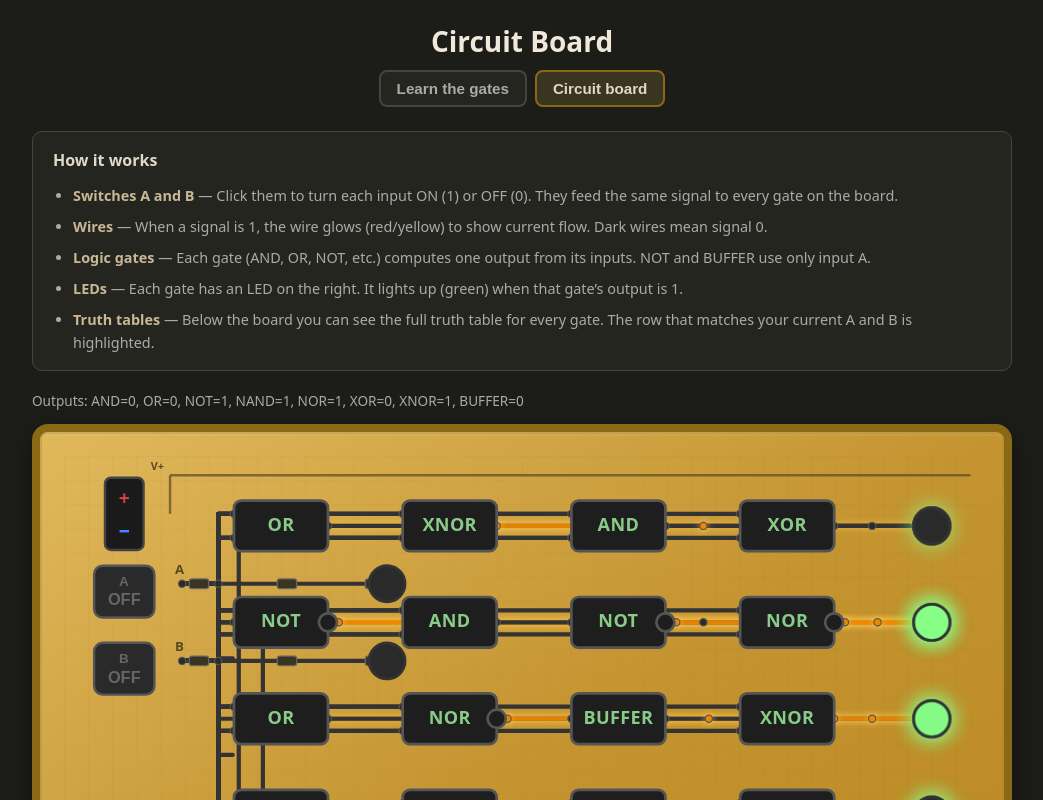
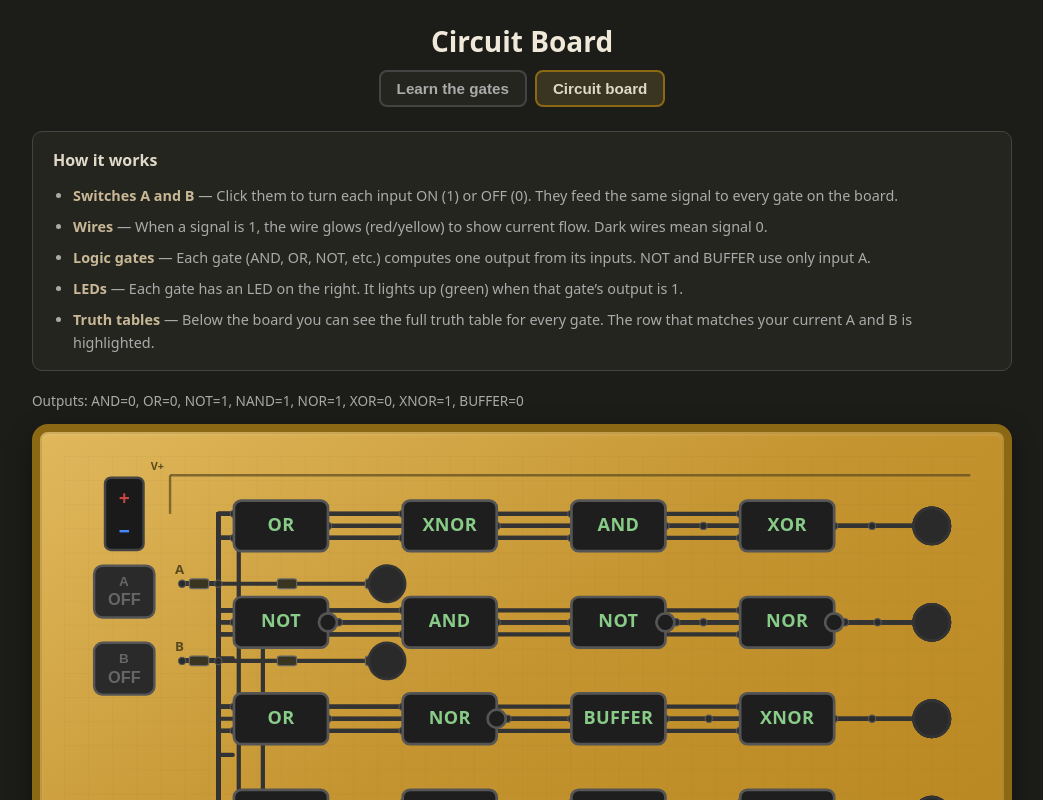
Before and after one commit to amirelkassar/circuit-board, a React (Vite) app: page / in a window 1280 px wide. Both pictures are taken after a click on the button "Circuit board". Shown: the top 800 px of the page, without its empty margins (118-1161 px from the left). Built offline with nearby package versions, Linux system fonts and the light colour scheme.

Commit message:
Refactor CircuitBoard component to adjust layout and improve output display logic. Reduced minimum height in CSS, updated SVG dimensions, and modified output handling to ensure correct display of signals based on switch states.

```diff
--- a/src/components/CircuitBoard.css
+++ b/src/components/CircuitBoard.css
@@ -24,7 +24,7 @@
   width: 100%;
   max-width: 960px;
   height: auto;
-  min-height: 480px;
+  min-height: 360px;
   display: block;
   margin: 0 auto;
 }
--- a/src/components/CircuitBoard.tsx
+++ b/src/components/CircuitBoard.tsx
@@ -119,10 +119,14 @@ export function CircuitBoard({
     );
   }, [sigA, sigB]);
 
+  // When both switches are off, all lights stay off (start state / demo rule)
+  const displayOutputs =
+    sigA === 0 && sigB === 0 ? outputs.map(() => 0 as Signal) : outputs;
+
   const isJunctionActive = (j: (typeof JUNCTIONS)[number]) => {
     if (j.active === 'A') return sigA === 1;
     if (j.active === 'B') return sigB === 1;
-    if (j.active === 'out' && j.outIndex !== undefined) return outputs[j.outIndex] === 1;
+    if (j.active === 'out' && j.outIndex !== undefined) return displayOutputs[j.outIndex] === 1;
     return false;
   };
 
@@ -144,7 +148,7 @@ export function CircuitBoard({
       )}
       <svg
         className="circuit-board__svg"
-        viewBox="0 0 760 520"
+        viewBox="0 0 760 360"
         preserveAspectRatio="xMidYMid meet"
       >
         <defs>
@@ -152,13 +156,13 @@ export function CircuitBoard({
             <path d="M 20 0 L 0 0 0 20" fill="none" stroke="rgba(0,0,0,0.08)" strokeWidth="0.5" />
           </pattern>
         </defs>
-        <rect x="0" y="0" width="760" height="520" fill="url(#circuit-grid)" className="circuit-board__grid" />
+        <rect x="0" y="0" width="760" height="360" fill="url(#circuit-grid)" className="circuit-board__grid" />
 
         {/* Power rails */}
         <path className="circuit-board__rail" d="M 88 16 L 752 16" fill="none" strokeWidth="2" />
-        <path className="circuit-board__rail circuit-board__rail--gnd" d="M 88 504 L 752 504" fill="none" strokeWidth="2" />
+        <path className="circuit-board__rail circuit-board__rail--gnd" d="M 88 338 L 752 338" fill="none" strokeWidth="2" />
         <path className="circuit-board__rail" d="M 88 48 L 88 16" fill="none" strokeWidth="1.5" />
-        <path className="circuit-board__rail circuit-board__rail--gnd" d="M 88 472 L 88 504" fill="none" strokeWidth="1.5" />
+        <path className="circuit-board__rail circuit-board__rail--gnd" d="M 88 318 L 88 338" fill="none" strokeWidth="1.5" />
 
         <foreignObject x={FO_X} y={FO_Y_A} width={FO_W} height={FO_H} className="circuit-board__fo">
           <div className="circuit-board__header-inner"><PowerSource /></div>
@@ -173,7 +177,7 @@ export function CircuitBoard({
         <text x={92} y={98} className="circuit-board__bus-label">A</text>
         <text x={92} y={162} className="circuit-board__bus-label">B</text>
         <text x={72} y={12} className="circuit-board__rail-label">V+</text>
-        <text x={72} y={512} className="circuit-board__rail-label circuit-board__rail-label--gnd">GND</text>
+        <text x={72} y={348} className="circuit-board__rail-label circuit-board__rail-label--gnd">GND</text>
 
         {/* Long A and B bus */}
         <Wire d={`M ${BUS_X} ${WIRE_A_Y} L 280 ${WIRE_A_Y}`} active={sigA === 1} />
@@ -194,7 +198,7 @@ export function CircuitBoard({
           ) : null
         )}
 
-        {/* Horizontal wires between adjacent gates in each row */}
+        {/* Horizontal wires between adjacent gates (not from last gate in row, to avoid stray wire) */}
         {ROW_Y.map((ry, ri) => {
           const indices = GATE_ORDER.map((_, i) => i).filter((i) => CY[i] === ry);
           return indices.slice(0, -1).map((_, j) => {
@@ -206,28 +210,29 @@ export function CircuitBoard({
               <Wire
                 key={`between-${ri}-${j}`}
                 d={`M ${x0} ${ry} L ${x1} ${ry}`}
-                active={outputs[i0] === 1 || outputs[i1] === 1}
+                active={displayOutputs[i0] === 1 || displayOutputs[i1] === 1}
               />
             );
           });
         })}
 
-        {/* Output wires: gate -> mid -> LED (two segments each) */}
-        {outputs.map((out, i) => {
+        {/* Output wires: gate -> mid -> LED (two segments each); wire ends at LED */}
+        {displayOutputs.map((out, i) => {
           const gy = CY[i];
           const outX = gateOutX(i);
-          const midX = (outX + LED_X - 18) / 2;
+          const endX = LED_X - 10;
+          const midX = (outX + endX) / 2;
           return (
             <g key={`out-${i}`}>
               <Wire d={`M ${outX} ${gy} L ${midX} ${gy}`} active={out === 1} />
-              <Wire d={`M ${midX} ${gy} L ${LED_X - 18} ${gy}`} active={out === 1} />
+              <Wire d={`M ${midX} ${gy} L ${endX} ${gy}`} active={out === 1} />
             </g>
           );
         })}
 
-        {/* Vertical spine wires (left of gates, A/B distribution) */}
-        <Wire d="M 145 48 L 145 308" active={sigA === 1} />
-        <Wire d="M 165 128 L 165 388" active={sigB === 1} />
+        {/* Vertical spine wires (left of gates, end at bottom row — no dangling) */}
+        <Wire d={`M 145 48 L 145 ${ROW_Y[ROWS - 1] + 12}`} active={sigA === 1} />
+        <Wire d={`M 165 128 L 165 ${ROW_Y[ROWS - 1] + 12}`} active={sigB === 1} />
 
         <Resistor x={112} y={WIRE_A_Y} active={sigA === 1} />
         <Resistor x={112} y={WIRE_B_Y} active={sigB === 1} />
@@ -267,7 +272,7 @@ export function CircuitBoard({
           <LampLED on={sigB === 1} />
         </g>
 
-        {outputs.map((out, i) => (
+        {displayOutputs.map((out, i) => (
           <g
             key={`led-${i}`}
             className="circuit-board__led-wrap"
```
